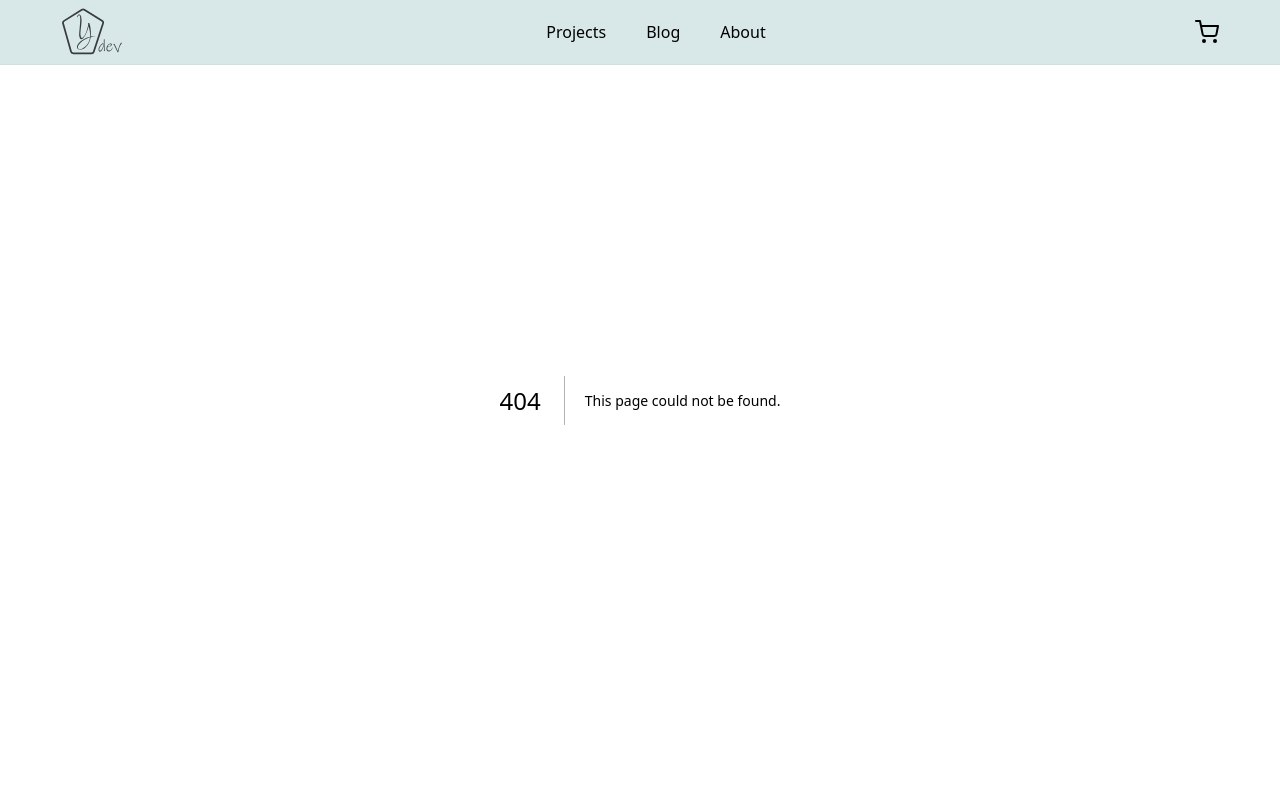
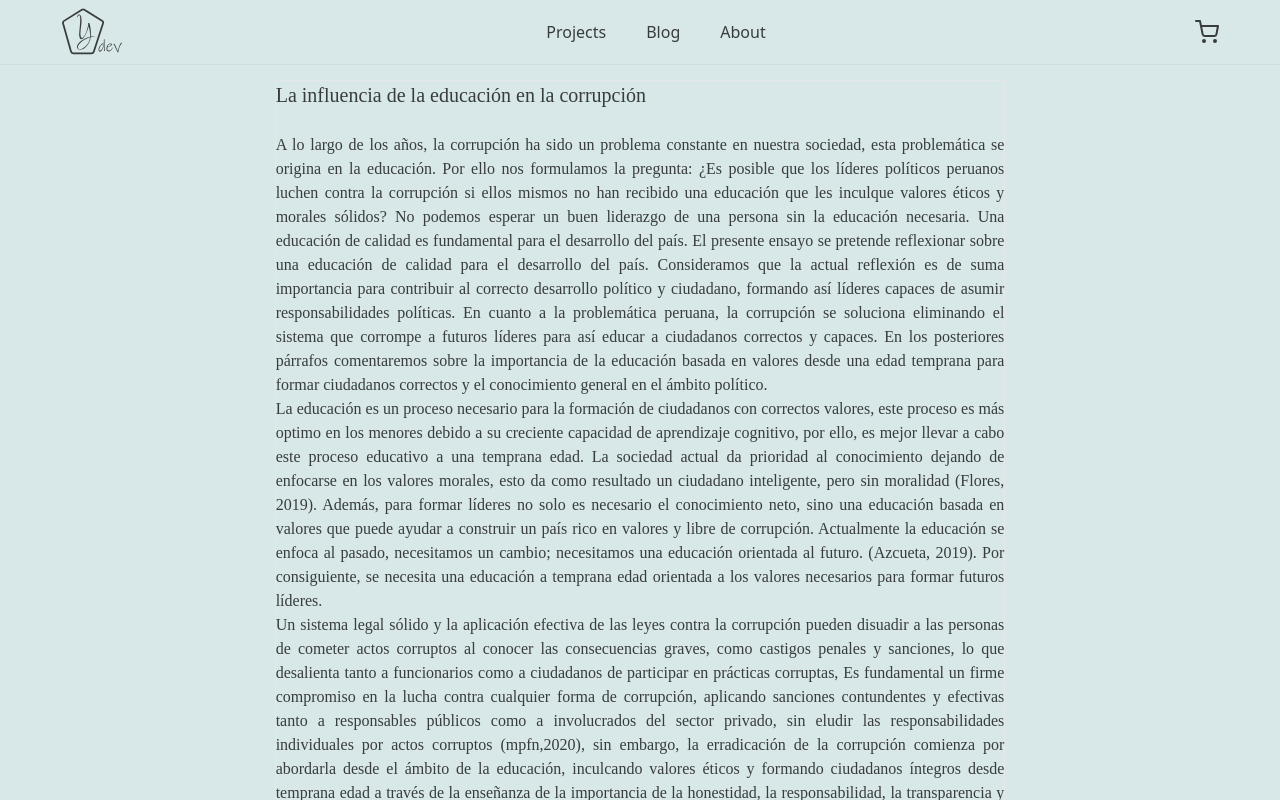
Before and after one commit to yeffreydev/portfolio, a Next.js app: page /blog/ensayo-comu-3 in a window 1280 px wide. Before the commit this address had no page. Shown: the top 800 px of the page. Built offline with nearby package versions, Linux system fonts and the light colour scheme.

Commit message:
added first blog

```diff
--- a/src/app/blog/BlogItem.tsx
+++ b/src/app/blog/BlogItem.tsx
@@ -1,16 +1,17 @@
+import Link from "next/link";
 import React from "react";
 
-function BlogItem() {
+function BlogItem({ title, year, id }: { title: string; year: string; id: string }) {
   return (
-    <div className="flex items-center py-3 border-b border-[#383c3c] border-opacity-20 hover:text-[#131515] cursor-pointer pl-2 hover:bg-[#6bc1c1] hover:bg-opacity-20">
+    <Link href={`/blog/${id}`} className="flex items-center py-3 border-b border-[#383c3c] border-opacity-20 hover:text-[#131515] cursor-pointer pl-2 hover:bg-[#6bc1c1] hover:bg-opacity-20">
       <div className="flex flex-col flex-1">
-        <span className="flex-1 text-xl font-semibold">this is good title</span>
-        <span className="w-[100px] text-sm text-gray-400">2023</span>
+        <span className="flex-1 text-xl font-semibold">{title}</span>
+        <span className="w-[100px] text-sm text-gray-400">{year}</span>
       </div>
       <div>
-        <span className="italic text-sm">100 views</span>
+        <span className="italic text-sm">+100 views</span>
       </div>
-    </div>
+    </Link>
   );
 }
 
--- /dev/null
+++ b/src/app/blog/ensayo-comu-3/blog.module.css
@@ -0,0 +1,4 @@
+.blog-content {
+  font-family: "Times New Roman", Times, serif;
+  text-align: justify;
+}
--- /dev/null
+++ b/src/app/blog/ensayo-comu-3/layout.tsx
@@ -0,0 +1,12 @@
+import { Metadata } from "next";
+import React from "react";
+
+export const metadata = {
+  title: "Ensayo grupal - comunicacion 3",
+  description: "blog comunicacion 3, powered by UPN",
+  keywords: "upn, comunicacion, ensayo grupal, ensayo grupal comunicacion 3, ensayo grupal comunicacion 3 upn",
+  authors: [{ name: "Yeffrey Espinoza", url: "https://yeffrey.dev" }, { name: "Kevin Lezama Córdova" }, { name: "Ariana Chavely Medina Gamarra" }, { name: "Kevin Neiser Sanchez Garcia" }],
+};
+export default function BlogLayout({ children }: { children: React.ReactNode }) {
+  return <>{children}</>;
+}
--- /dev/null
+++ b/src/app/blog/ensayo-comu-3/page.tsx
@@ -0,0 +1,42 @@
+import React from "react";
+import styles from "./blog.module.css";
+function page() {
+  return (
+    <div className="my-[80px] w-full px-2 md:w-8/12 lg:w-7/12 mx-auto">
+      <div className={`${styles["blog-content"]} border`}>
+        <h1 className="bold text-xl">La influencia de la educación en la corrupción</h1>
+        <br />
+        A lo largo de los años, la corrupción ha sido un problema constante en nuestra sociedad, esta problemática se origina en la educación. Por ello nos formulamos la pregunta: ¿Es posible que los
+        líderes políticos peruanos luchen contra la corrupción si ellos mismos no han recibido una educación que les inculque valores éticos y morales sólidos? No podemos esperar un buen liderazgo de
+        una persona sin la educación necesaria. Una educación de calidad es fundamental para el desarrollo del país. El presente ensayo se pretende reflexionar sobre una educación de calidad para el
+        desarrollo del país. Consideramos que la actual reflexión es de suma importancia para contribuir al correcto desarrollo político y ciudadano, formando así líderes capaces de asumir
+        responsabilidades políticas. En cuanto a la problemática peruana, la corrupción se soluciona eliminando el sistema que corrompe a futuros líderes para así educar a ciudadanos correctos y
+        capaces. En los posteriores párrafos comentaremos sobre la importancia de la educación basada en valores desde una edad temprana para formar ciudadanos correctos y el conocimiento general en
+        el ámbito político.
+        <br />
+        La educación es un proceso necesario para la formación de ciudadanos con correctos valores, este proceso es más optimo en los menores debido a su creciente capacidad de aprendizaje cognitivo,
+        por ello, es mejor llevar a cabo este proceso educativo a una temprana edad. La sociedad actual da prioridad al conocimiento dejando de enfocarse en los valores morales, esto da como resultado
+        un ciudadano inteligente, pero sin moralidad (Flores, 2019). Además, para formar líderes no solo es necesario el conocimiento neto, sino una educación basada en valores que puede ayudar a
+        construir un país rico en valores y libre de corrupción. Actualmente la educación se enfoca al pasado, necesitamos un cambio; necesitamos una educación orientada al futuro. (Azcueta, 2019).
+        Por consiguiente, se necesita una educación a temprana edad orientada a los valores necesarios para formar futuros líderes.
+        <br />
+        Un sistema legal sólido y la aplicación efectiva de las leyes contra la corrupción pueden disuadir a las personas de cometer actos corruptos al conocer las consecuencias graves, como castigos
+        penales y sanciones, lo que desalienta tanto a funcionarios como a ciudadanos de participar en prácticas corruptas, Es fundamental un firme compromiso en la lucha contra cualquier forma de
+        corrupción, aplicando sanciones contundentes y efectivas tanto a responsables públicos como a involucrados del sector privado, sin eludir las responsabilidades individuales por actos corruptos
+        (mpfn,2020), sin embargo, la erradicación de la corrupción comienza por abordarla desde el ámbito de la educación, inculcando valores éticos y formando ciudadanos íntegros desde temprana edad
+        a través de la enseñanza de la importancia de la honestidad, la responsabilidad, la transparencia y la rendición de cuentas, Es fundamental fomentar una educación basada en principios y
+        valores, que vaya más allá de la transmisión de conocimientos, formando ciudadanos íntegros y respetuosos de las opiniones de los demás, promoviendo una convivencia armoniosa en el Perú
+        (ediciones Corefo, 2021), por lo tanto, la educación se destaca como una solución clave en la lucha contra la corrupción, ya que, al proporcionar conocimientos, fomentar valores éticos y
+        promover la conciencia cívica, se establecen los cimientos necesarios para erradicar este problema que perjudica a la sociedad.
+        <br />
+        En resumen, la corrupción se soluciona eliminando el sistema que corrompe a futuros líderes. La situación política actual fue causada por la carente educación brindada a menores, por ello la
+        solución a la misma corrupción está en atacar a la raíz del problema, la educación. Por ello, debemos criar a buenos líderes, a gente con los valores y el conocimiento necesarios para
+        convertirse en buenos líderes y así combatir la corrupción. Es fundamental invertir en programas educativos que promuevan una formación ética, transparente y responsable. Además, se debe
+        fomentar la participación ciudadana, promover una cultura de denuncia y rendición de cuentas, y enseñar sobre los derechos, responsabilidades y mecanismos legales para enfrentar y prevenir la
+        corrupción. Es la escasez de estos aspectos en la educación la que nos ha dejado en el mayor problema político actual, la corrupción.
+      </div>
+    </div>
+  );
+}
+
+export default page;
--- /dev/null
+++ b/src/app/blog/layout.tsx
@@ -0,0 +1,11 @@
+import { Metadata } from "next";
+import React from "react";
+
+export const metadata = {
+  title: "Blog - Yeffrey Espinoza",
+  description: "this is Yeffrey Espinoza Blog.",
+  keywords: "Yeffrey Espinoza, yeffrey espinoza, yeffrey espinoza projects,freelancer, reactjs, nodejs freelancer, yeffrey.dev, yeffrey espinoza blog, blog",
+};
+export default function BlogLayout({ children }: { children: React.ReactNode }) {
+  return <>{children}</>;
+}
--- a/src/app/blog/page.tsx
+++ b/src/app/blog/page.tsx
@@ -17,12 +17,9 @@ const Item = () => {
 
 function page() {
   return (
-    <div className="mt-[60px] w-11/12 mx-auto flex gap-3">
+    <div className="mt-[80px] mb-[40px] w-11/12 mx-auto flex gap-3">
       <div className="flex-1">
-        <BlogItem />
-        <BlogItem />
-        <BlogItem />
-        <BlogItem />
+        <BlogItem id="ensayo-comu-3" title="La influencia de la educación en la corrupción" year="2023" />
       </div>
       <div className="w-[300px] hidden md:block">
         <h2 className="my-3 text-2xl w-11/12 mx-auto">last merch</h2>
```
